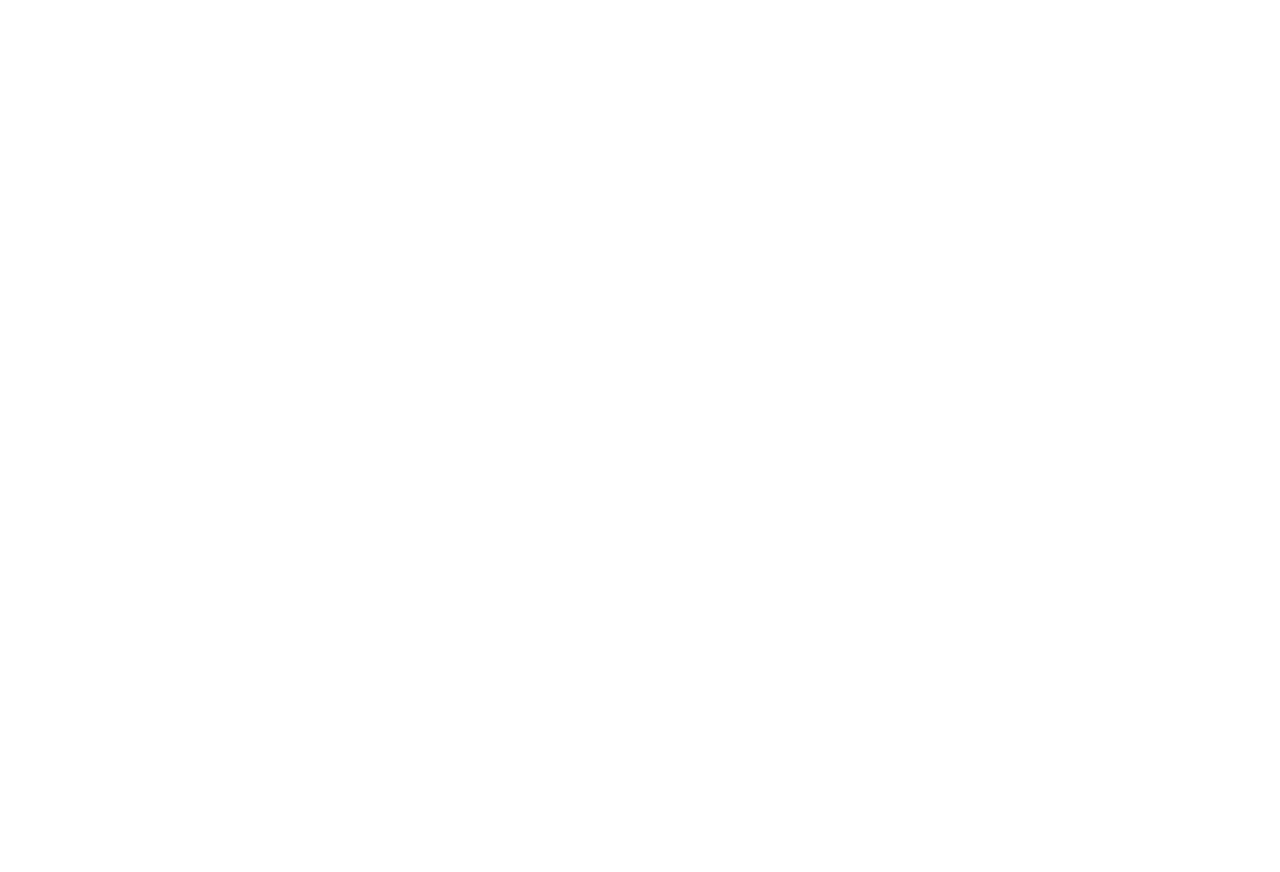
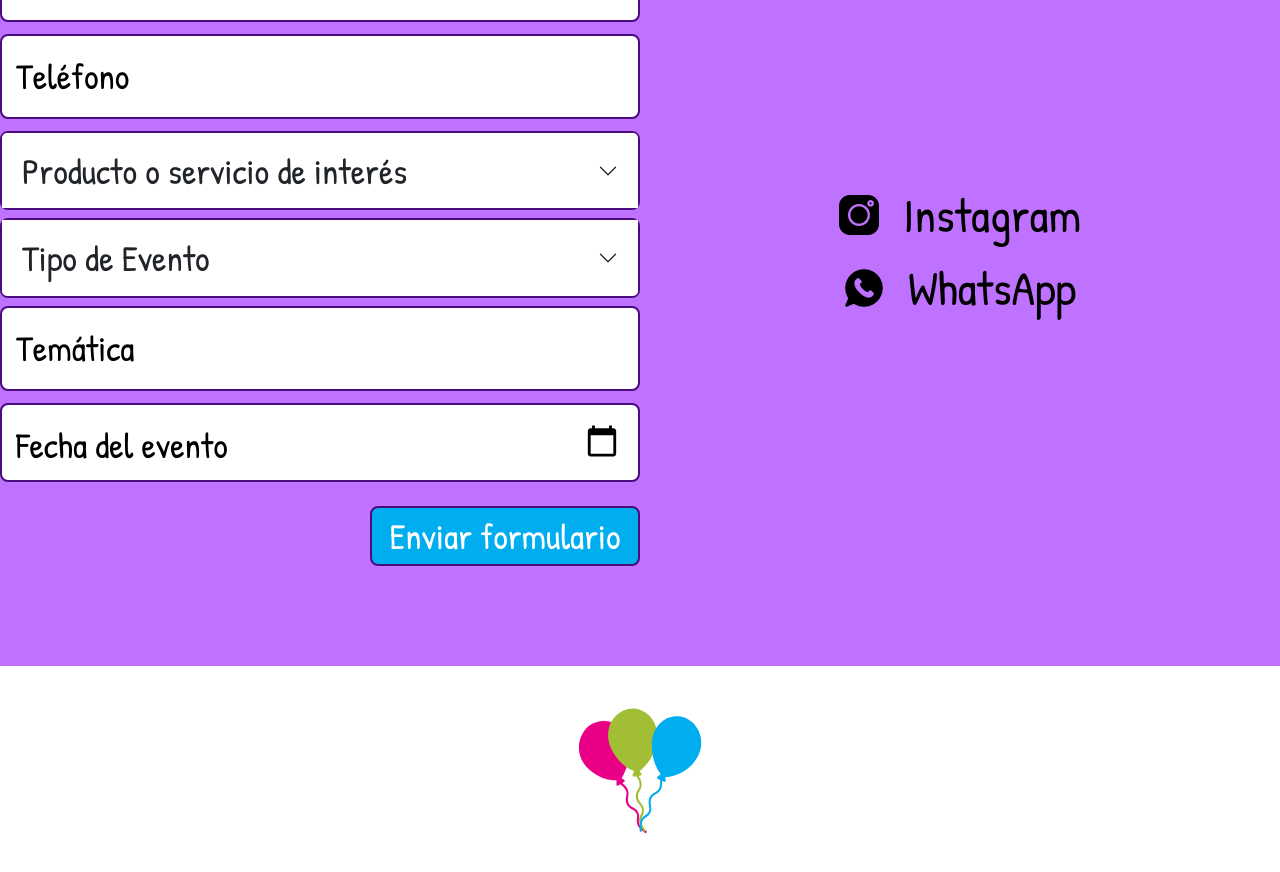
Before and after one commit to MiguelGarcia23/decopartyibiza, a React (Create React App) app in the folder front-end/: page /contact in a window 1280 px wide. Shown: the part 560-1432 px from the top of the page. Before the commit the page ends 800 px from the top, so only its background shows below. Built offline with nearby package versions, Linux system fonts and the light colour scheme.

Commit message:
Creando la página de Hablemos

```diff
--- a/front-end/src/css/Contact.css
+++ /dev/null
@@ -1,7 +0,0 @@
-/* Importando variables de colores de la App */
-@import url( ./App.css );
-
-/* ---------- Estilos de la Contact Page ---------- */
-.contact-page {
-    color: var( --blue );
-}
--- a/front-end/src/pages/ContactPage.jsx
+++ b/front-end/src/pages/ContactPage.jsx
@@ -1,16 +1,15 @@
 /* Importando componentes propios */
 import NavbarMobile from '../components/navbar/NavbarMobile';
 import NavbarDesktop from '../components/navbar/NavbarDesktop';
-
-/* Importando estilos del Contact */
-import '../css/Contact.css';
+import FormContact from '../components/partials/FormContact';
+import Footer from '../components/partials/Footer';
 
 
 const ContactPage = () => {
 
     return (
 
-        <main className='contact-page'>
+        <main>
 
             {/* Navbar principal versión Mobile */}
             <NavbarMobile />
@@ -18,6 +17,12 @@
             {/* Navbar principal versión Desktop */}
             <NavbarDesktop />
 
+            {/* Sección de Contacto */}
+            <FormContact />
+
+            {/* Footer */}
+            <Footer />
+
         </main>
 
     )
```
